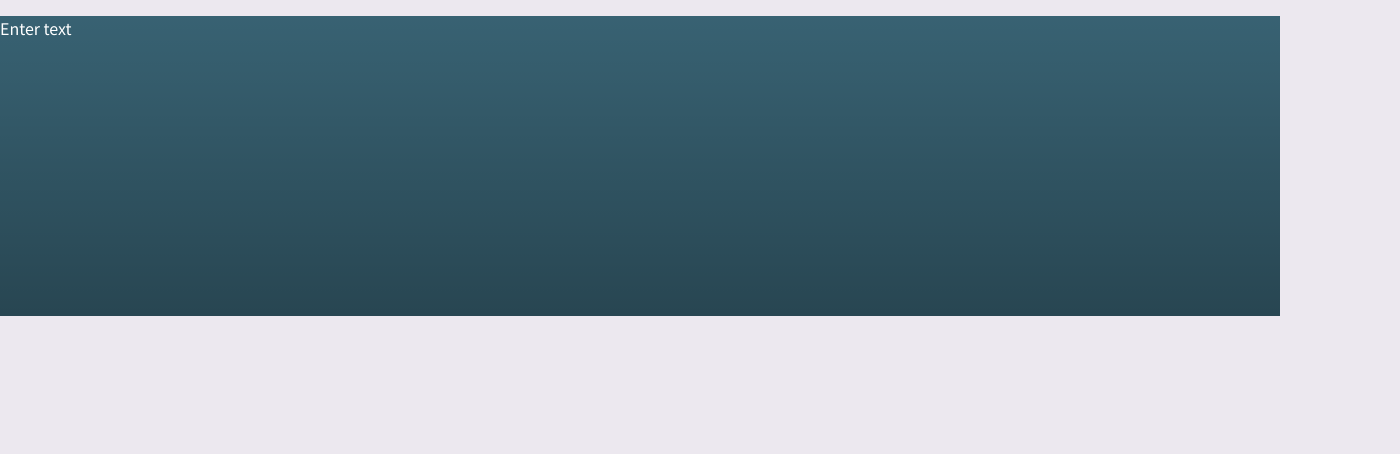
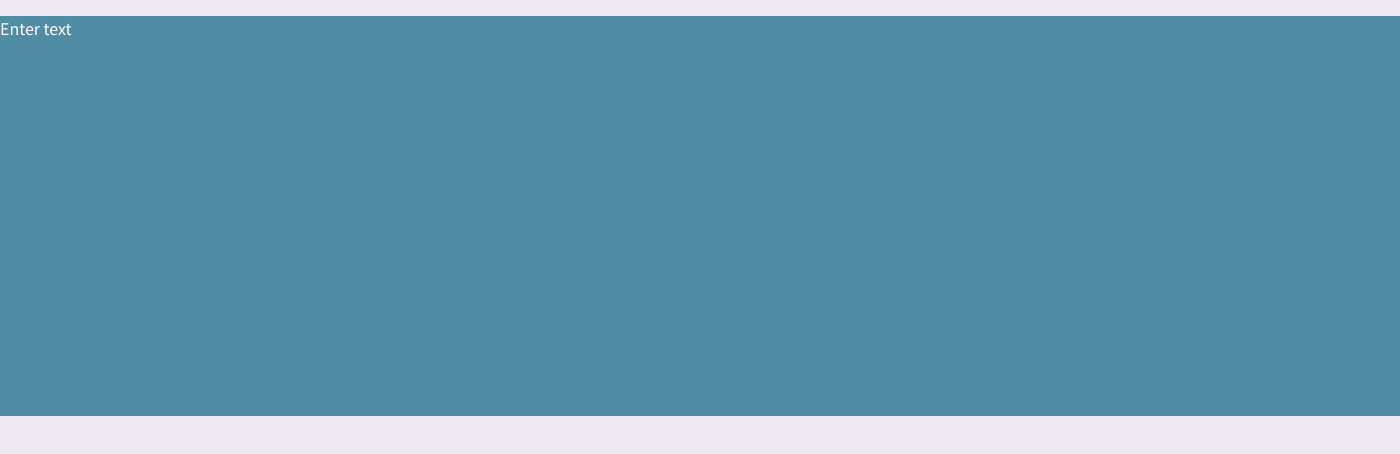
Before and after one commit to ChelleAmon/ChelleAmon1.github.io, a plain HTML site: page index.html in a window 1280 px wide. Shown: the whole page, 1400 px wide, since content can reach past the window. Drawn offline with Linux system fonts and the light colour scheme.

Commit message:
hero imaage still working on it

```diff
--- a/CSS Folder/style.css
+++ b/CSSFolder/style.css
@@ -10,10 +10,14 @@ html, body {
 
 #hero_image{
     background-color:#508ca4 ;
-    background-image:  linear-gradient(rgba(0, 0, 0, 0.3), rgba(0, 0, 0, 0.5)),  url("images_folder/hero_image_filmarket.jpg");
-    height: 300px;
+    background-image:linear-gradient(rgba(0, 0, 0, 0.3), rgba(0, 0, 0, 0.5)),  url("images_folder/boodle_fight.jpg") alt="Filipino Market";
     background-position: "center";
     background-repeat:no-repeat;
     background-size: cover;
     position: relative;
+    margin-left: auto;
+    margin-right: auto;
+    width:1400px;
+    height:400px;
+
 }
--- a/index.html
+++ b/index.html
@@ -1,7 +1,7 @@
 <!DOCTYPE html>
 <html lang="en">
 <head>
-    <link rel="stylesheet" href="CSS Folder/style.css">
+    <link rel="stylesheet" href="CSSFolder/style.css">
     <link rel="preconnect" href="https://fonts.gstatic.com">
     <link href="https://fonts.googleapis.com/css2?family=Itim&family=Noto+Sans+TC&display=swap" rel="stylesheet">
     <meta charset="UTF-8">
```
